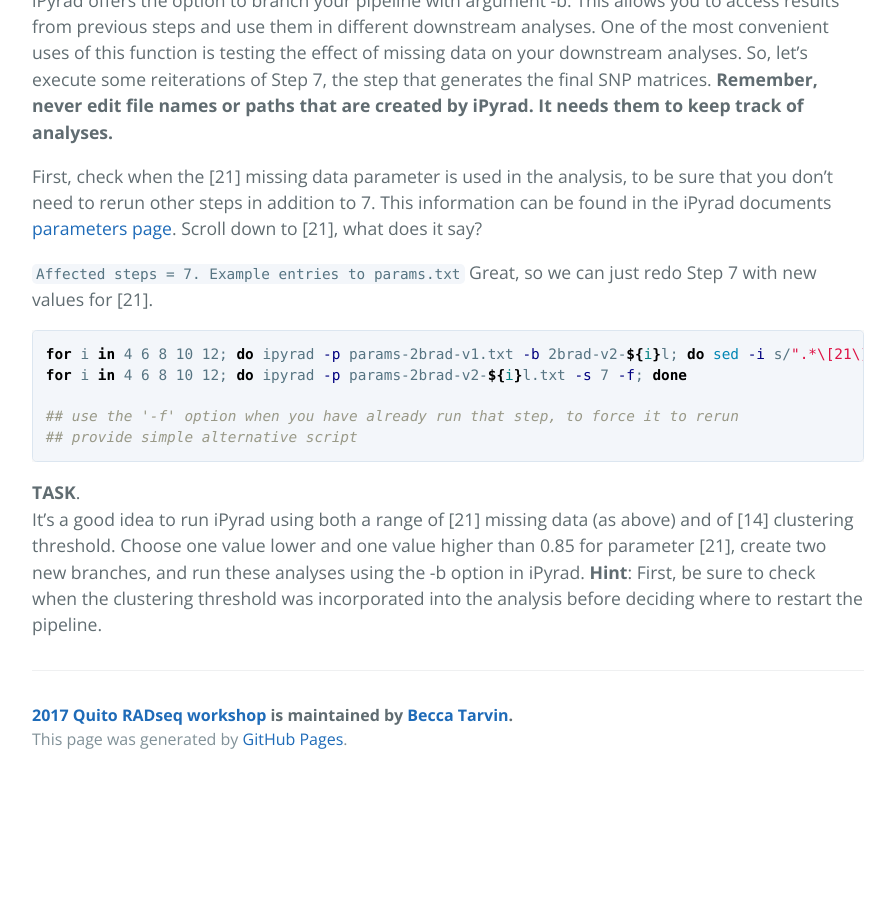
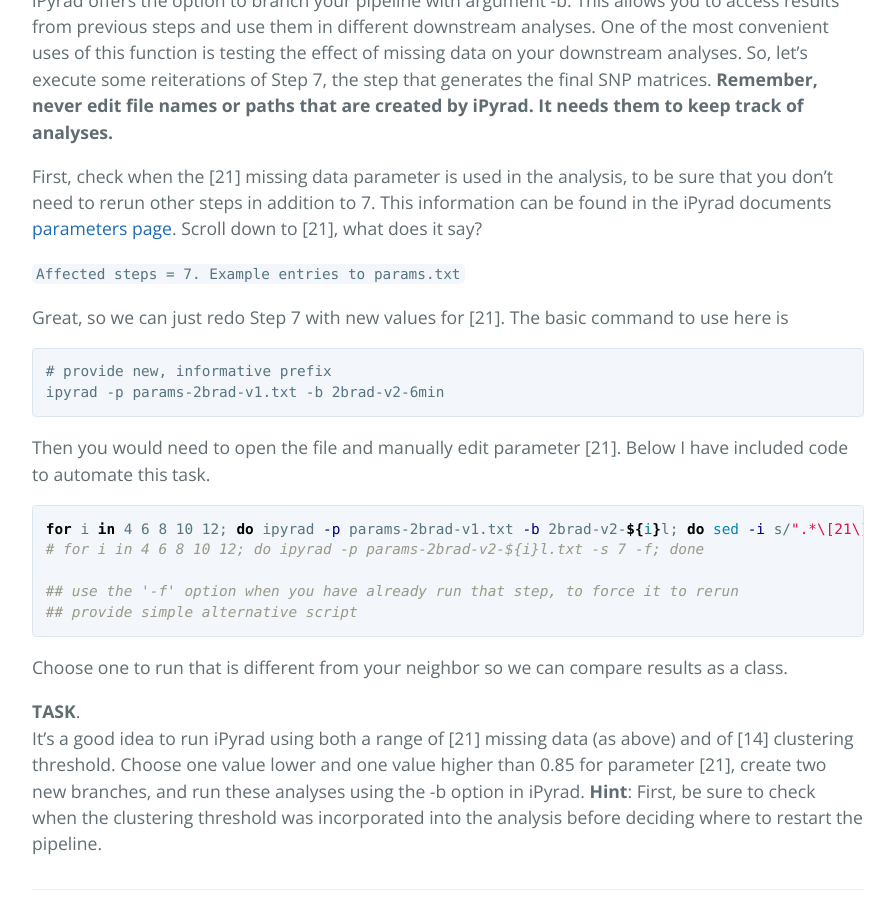
Before and after one commit to rdtarvin/RADseq_Quito_2017, a Jekyll site: the page built from _posts/2017-08-02-afternoon-2bRAD-pyrad.md, in a window 1280 px wide and 900 px high, scrolled down 7859 px. Shown: the whole window, without its empty margins (192-1087 px from the left). Built offline with Jekyll 4.4.1, drawn with Linux system fonts in a browser that asks for light colours; before the commit the page ends 8642 px from its top, so only the background shows below that.

Commit message:
refining 2brad lesson

````diff
--- a/_posts/2017-08-02-afternoon-2bRAD-pyrad.md
+++ b/_posts/2017-08-02-afternoon-2bRAD-pyrad.md
@@ -310,16 +310,23 @@
 First, check when the [21] missing data parameter is used in the analysis, to be sure that you don't need to rerun other steps in addition to 7.
 This information can be found in the iPyrad documents [parameters page](http://ipyrad.readthedocs.io/parameters.html#). Scroll down to [21], what does it say?
 
-```Affected steps = 7. Example entries to params.txt```
-Great, so we can just redo Step 7 with new values for [21].
+```Affected steps = 7. Example entries to params.txt```<br>
+
+Great, so we can just redo Step 7 with new values for [21]. The basic command to use here is
+```
+# provide new, informative prefix
+ipyrad -p params-2brad-v1.txt -b 2brad-v2-6min
+```
+Then you would need to open the file and manually edit parameter [21]. Below I have included code to automate this task.
 
 ```bash
 for i in 4 6 8 10 12; do ipyrad -p params-2brad-v1.txt -b 2brad-v2-${i}l; do sed -i s/".*\[21\].*"/"${i}$(printf '\t')$(printf '\t')$(printf '\t')$(printf '\t') \#\# \[21\] \[min_samples_locus\]: Min \# samples per locus for output"/ params-2brad-v2-${i}l.txt;  done
-for i in 4 6 8 10 12; do ipyrad -p params-2brad-v2-${i}l.txt -s 7 -f; done
+# for i in 4 6 8 10 12; do ipyrad -p params-2brad-v2-${i}l.txt -s 7 -f; done
 
 ## use the '-f' option when you have already run that step, to force it to rerun
 ## provide simple alternative script
 ```
+Choose one to run that is different from your neighbor so we can compare results as a class.
 
 **TASK**.<br>
 It's a good idea to run iPyrad using both a range of [21] missing data (as above)
````
